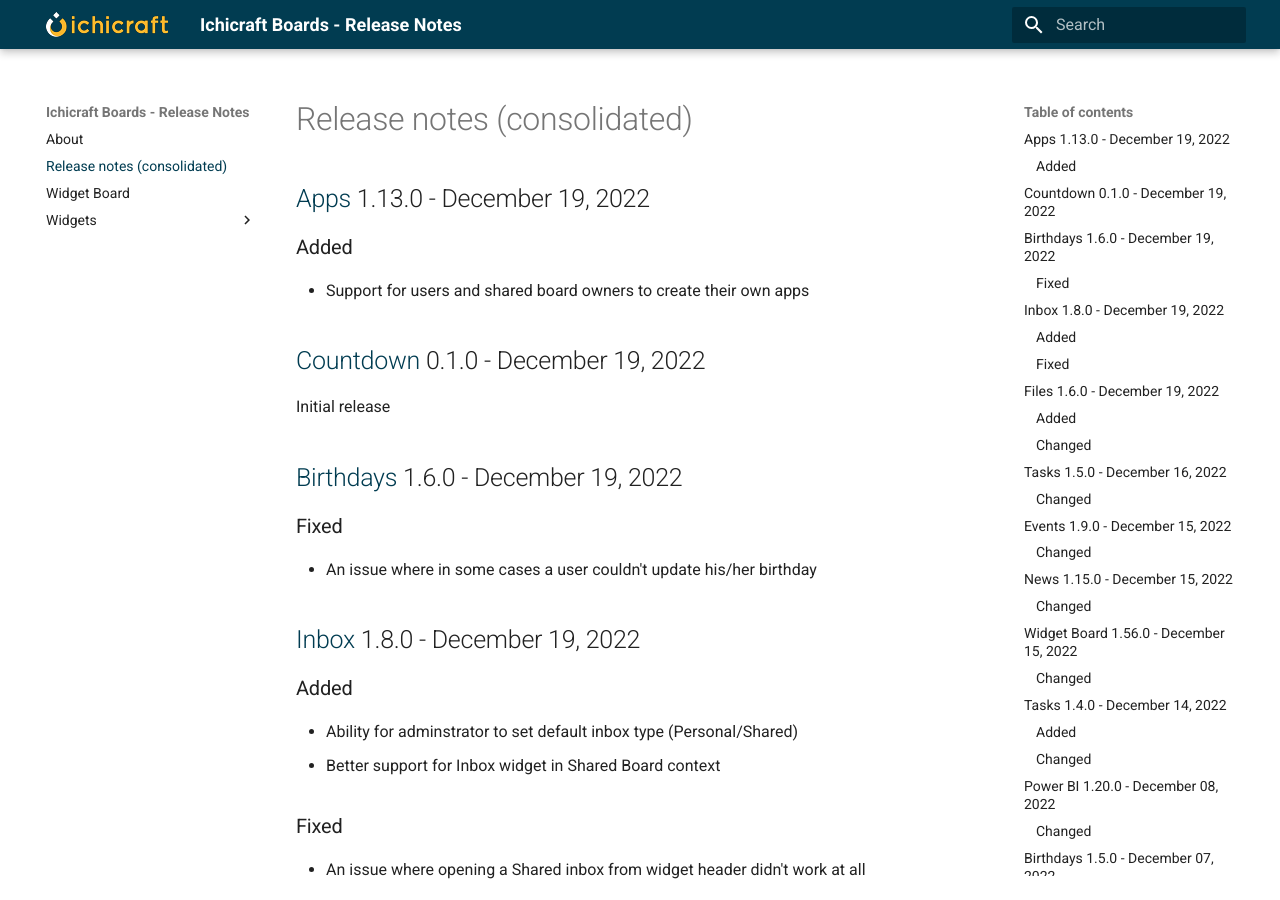
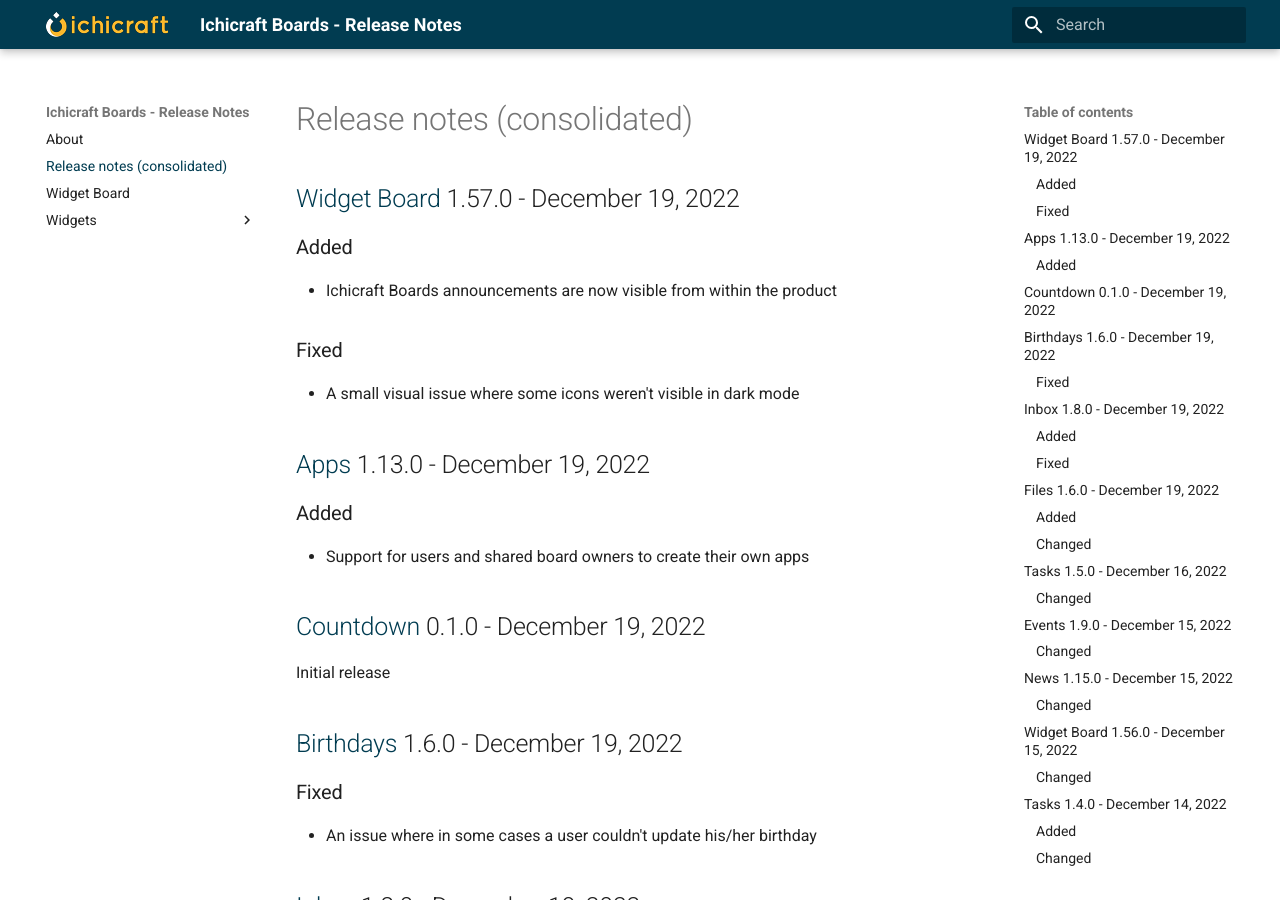
Before and after one commit to ichicraft/widgets-docs, an MkDocs documentation site: the page built from docs/Release-notes-(consolidated).md, in a window 1280 px wide and 900 px high. Built offline with MkDocs 1.6.1 and Material for MkDocs 9.7.7, drawn with Linux system fonts in a browser that asks for light colours.

Commit message:
Release notes updated by BuildService

```diff
--- a/docs/Release-notes-(consolidated).md
+++ b/docs/Release-notes-(consolidated).md
@@ -1,3 +1,11 @@
+## [Widget Board](./Widget Board.md) 1.57.0 - December 19, 2022
+
+### Added
+- Ichicraft Boards announcements are now visible from within the product
+
+### Fixed
+- A small visual issue where some icons weren&#x27;t visible in dark mode
+
 ## [Apps](./Widgets/Apps.md) 1.13.0 - December 19, 2022
 
 ### Added
```
Also changed, not shown: docs/Widget Board.md (+8 -0 lines).
